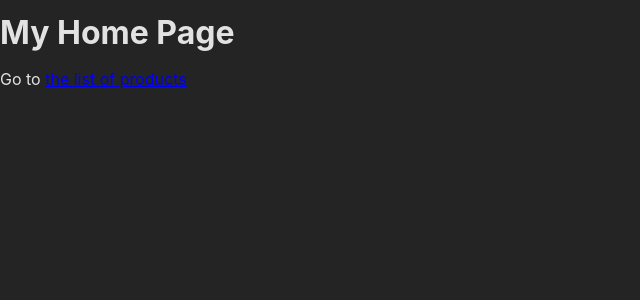
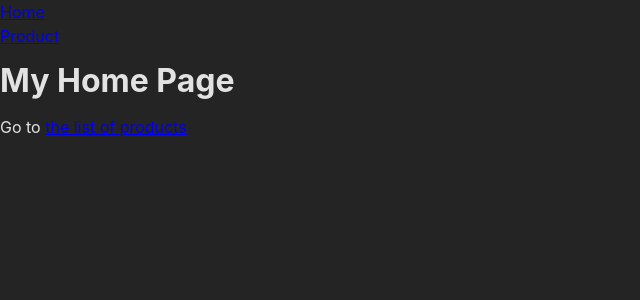
Before and after one commit to jonahunuafe/multi-page-site-with-react-router, a React (Create React App) app: page / in a window 1280 px wide. Shown: the top 300 px of the page, without its empty margins (0-640 px from the left). Built offline with nearby package versions, Linux system fonts and the light colour scheme.

Commit message:
adding the RootLayout component

```diff
--- /dev/null
+++ b/src/pages/Root.js
@@ -0,0 +1,14 @@
+import { Outlet } from "react-router-dom";
+import MainNavigation from "../components/MainNavigation";
+
+
+function RootLayout() {
+    return (
+    <>
+        <MainNavigation />
+        <Outlet />
+    </>
+    );
+}
+
+export default RootLayout;
```
Also changed, not shown: src/App.js (+10 -3 lines).
